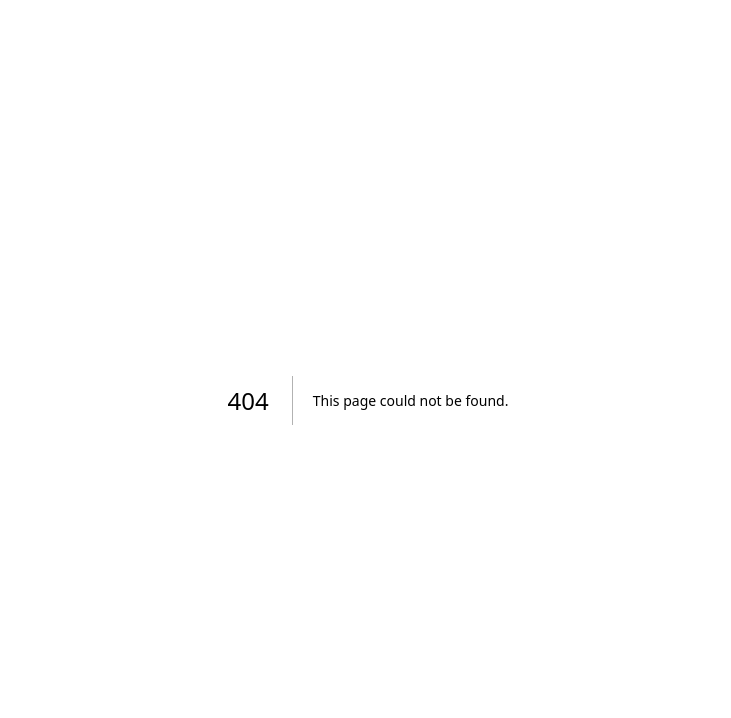
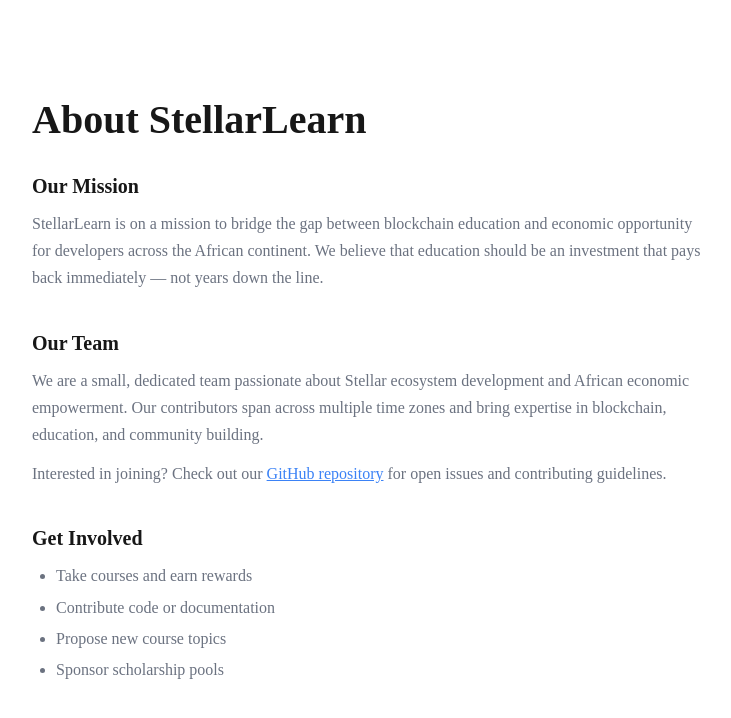
Before and after one commit to StellarLearn/stellar-learn, a Next.js app in the folder apps/web/: page /about in a window 1280 px wide. Before the commit this address had no page. Shown: the top 718 px of the page, without its empty margins (272-1003 px from the left). Built offline with nearby package versions, Linux system fonts and the light colour scheme.

Commit message:
feat: add about page

```diff
--- /dev/null
+++ b/apps/web/app/about/page.module.css
@@ -0,0 +1,45 @@
+.container {
+  max-width: 720px;
+  margin: 0 auto;
+  padding: 6rem 1.5rem 2rem;
+}
+
+.title {
+  font-size: 2.5rem;
+  font-weight: 800;
+  margin: 0 0 2rem;
+}
+
+.section {
+  margin-bottom: 2.5rem;
+}
+
+.section h2 {
+  font-size: 1.25rem;
+  font-weight: 700;
+  margin: 0 0 0.75rem;
+}
+
+.section p {
+  font-size: 1rem;
+  line-height: 1.7;
+  color: #6b7280;
+  margin: 0 0 0.75rem;
+}
+
+.section a {
+  color: #3b82f6;
+  text-decoration: underline;
+}
+
+.section ul {
+  list-style-type: disc;
+  padding-left: 1.5rem;
+}
+
+.section li {
+  font-size: 1rem;
+  line-height: 1.7;
+  color: #6b7280;
+  margin-bottom: 0.25rem;
+}
--- /dev/null
+++ b/apps/web/app/about/page.tsx
@@ -0,0 +1,44 @@
+import styles from "./page.module.css";
+
+export default function AboutPage() {
+  return (
+    <div className={styles.container}>
+      <h1 className={styles.title}>About StellarLearn</h1>
+
+      <section className={styles.section}>
+        <h2>Our Mission</h2>
+        <p>
+          StellarLearn is on a mission to bridge the gap between blockchain education and
+          economic opportunity for developers across the African continent. We believe that
+          education should be an investment that pays back immediately — not years down the line.
+        </p>
+      </section>
+
+      <section className={styles.section}>
+        <h2>Our Team</h2>
+        <p>
+          We are a small, dedicated team passionate about Stellar ecosystem development and
+          African economic empowerment. Our contributors span across multiple time zones and
+          bring expertise in blockchain, education, and community building.
+        </p>
+        <p>
+          Interested in joining? Check out our{" "}
+          <a href="https://github.com/StellarLearn/stellar-learn" target="_blank" rel="noopener noreferrer">
+            GitHub repository
+          </a>{" "}
+          for open issues and contributing guidelines.
+        </p>
+      </section>
+
+      <section className={styles.section}>
+        <h2>Get Involved</h2>
+        <ul>
+          <li>Take courses and earn rewards</li>
+          <li>Contribute code or documentation</li>
+          <li>Propose new course topics</li>
+          <li>Sponsor scholarship pools</li>
+        </ul>
+      </section>
+    </div>
+  );
+}
```
